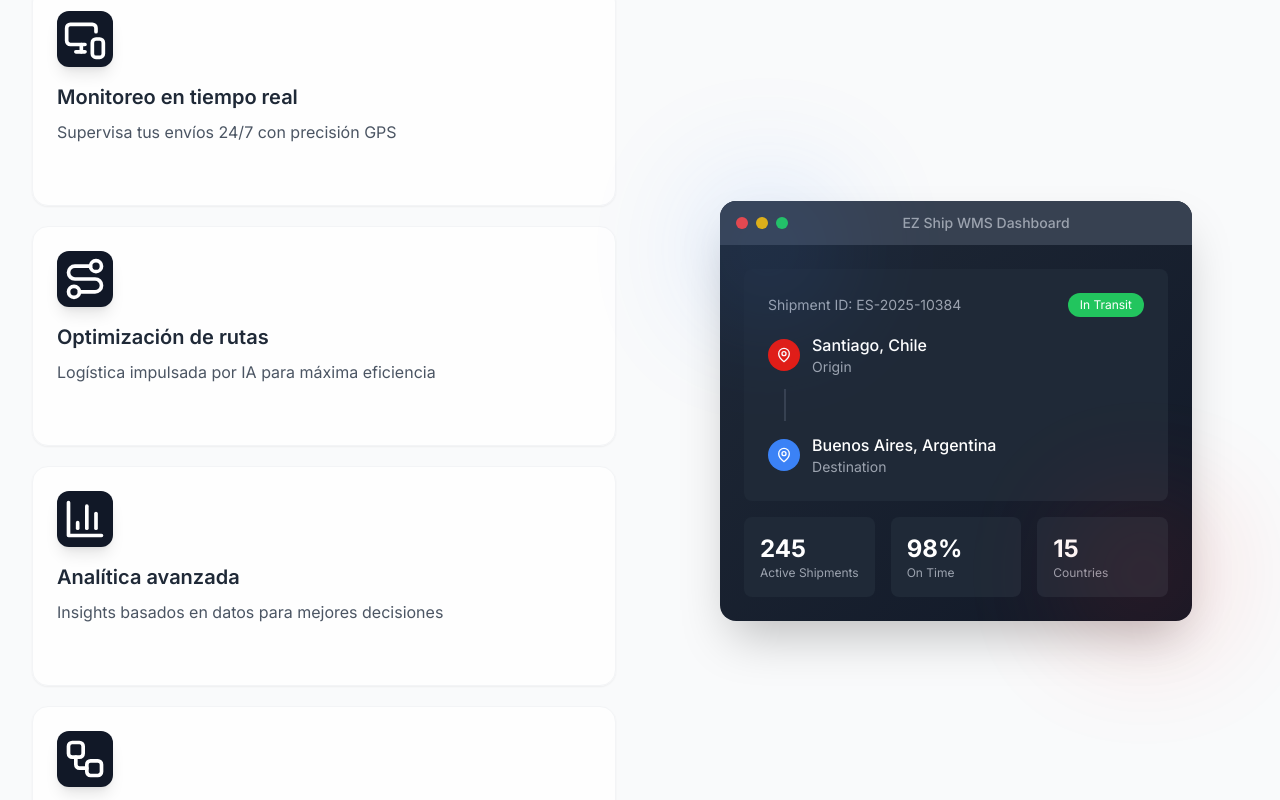
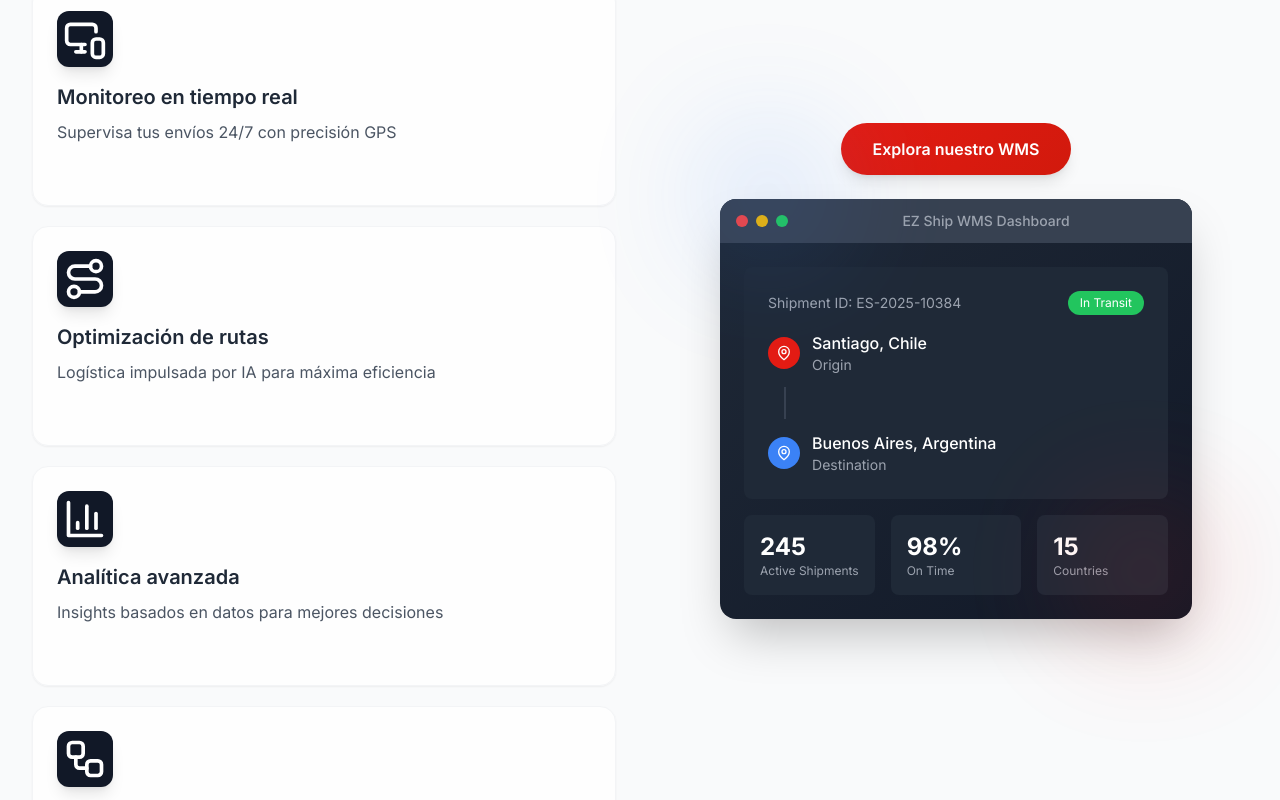
Before and after one commit to cookiecodespy/Ez_webpage, a React (Vite) app: page / in a window 1280 px wide. Shown: the part 3220-4020 px from the top of the page. Built offline with nearby package versions, Linux system fonts and the light colour scheme.

Commit message:
refactor: move WMS button above dashboard for better layout

```diff
--- a/src/components/Technology.tsx
+++ b/src/components/Technology.tsx
@@ -88,27 +88,27 @@ const Technology = () => {
                 </motion.div>
               ))}
             </div>
+          </motion.div>
 
-            <div className="flex justify-center lg:justify-start">
+          <motion.div
+            className="relative mx-auto space-y-6"
+            initial={prefersReducedMotion ? undefined : { opacity: 0, scale: 0.95 }}
+            whileInView={prefersReducedMotion ? undefined : { opacity: 1, scale: 1 }}
+            viewport={{ once: true, amount: 0.3 }}
+            transition={{ duration: 0.6, ease: [0.16, 1, 0.3, 1] }}
+          >
+            <div className="flex justify-center">
               <PrimaryButton
                 as="a"
                 href="https://www.blue-box.cl/wms"
                 target="_blank"
                 rel="noopener noreferrer"
-                className="mt-8 px-7 py-3"
+                className="px-8 py-3.5"
               >
                 Explora nuestro WMS
               </PrimaryButton>
             </div>
-          </motion.div>
 
-          <motion.div
-            className="relative mx-auto"
-            initial={prefersReducedMotion ? undefined : { opacity: 0, scale: 0.95 }}
-            whileInView={prefersReducedMotion ? undefined : { opacity: 1, scale: 1 }}
-            viewport={{ once: true, amount: 0.3 }}
-            transition={{ duration: 0.6, ease: [0.16, 1, 0.3, 1] }}
-          >
             <div className="overflow-hidden rounded-2xl bg-gradient-to-br from-gray-800 to-gray-900 shadow-2xl">
               <div className="flex items-center space-x-2 bg-gray-700 px-4 py-3">
                 <div className="flex space-x-2">
```
